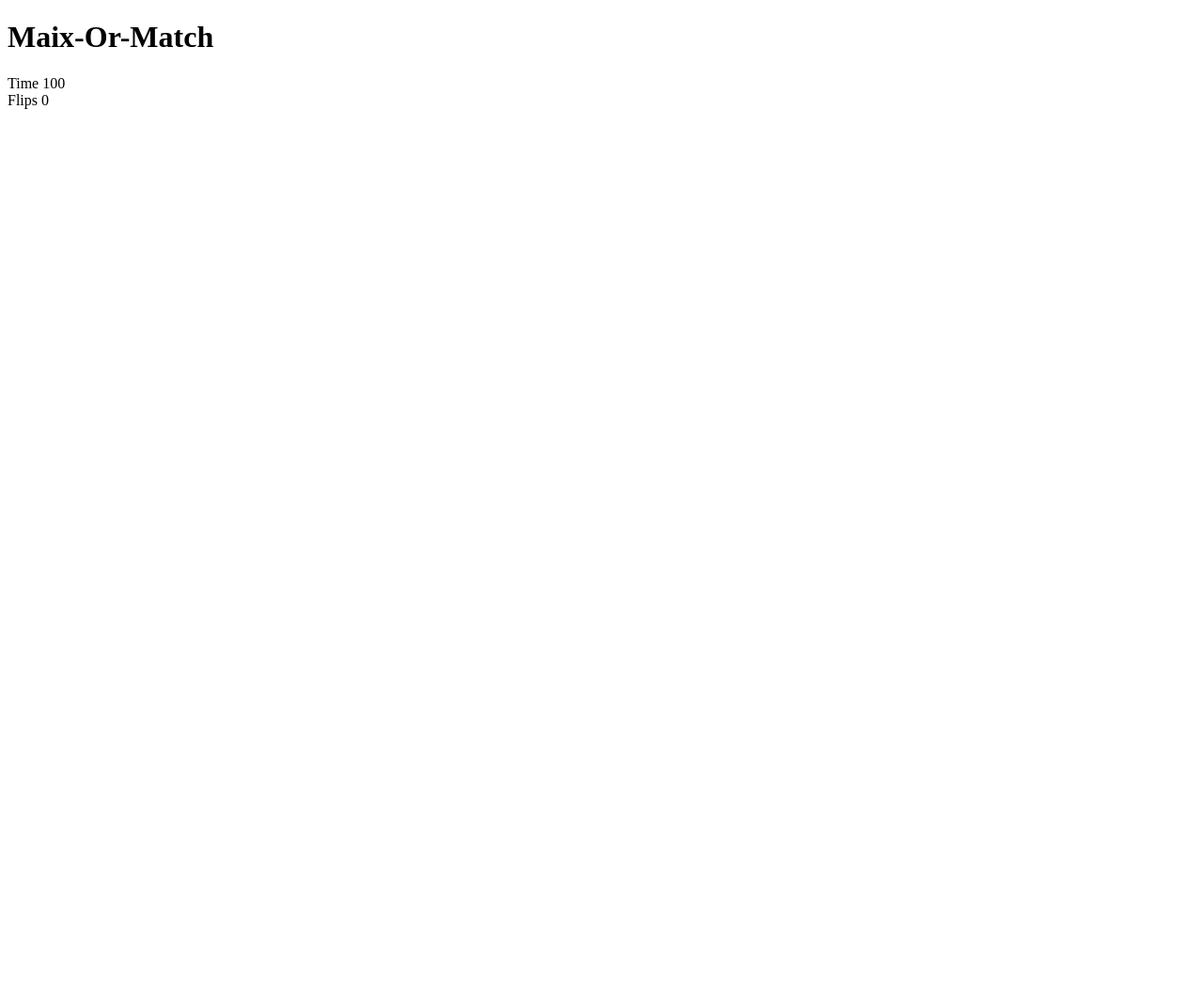
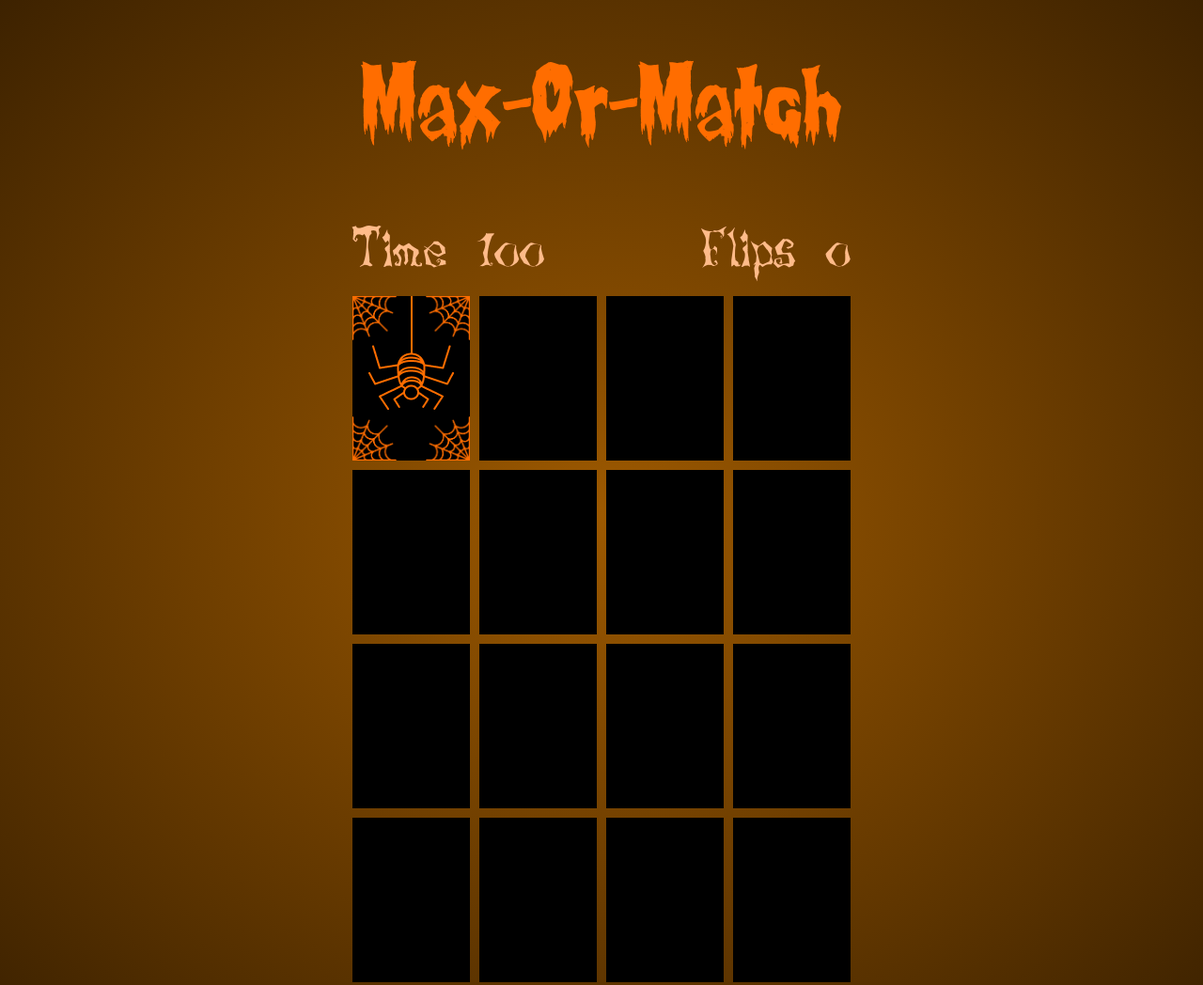
Before and after one commit to ALEKSEY0305/halloween-game, a plain HTML site: page index.html in a window 1280 px wide. Shown: the top 1048 px of the page at 94% size. Before the commit the page ends 800 px from the top, so only its background shows below. Drawn offline with Linux system fonts and the light colour scheme; files whose address does not match are found by name.

Commit message:
add cards in html and add styles and hover in css

```diff
--- a/index.html
+++ b/index.html
@@ -4,10 +4,11 @@
     <meta charset="UTF-8">
     <meta http-equiv="X-UA-Compatible" content="IE=edge">
     <meta name="viewport" content="width=device-width, initial-scale=1.0">
+    <link rel="stylesheet" href="style.css">
     <title>Mix-Or-Match</title>
 </head>
 <body>
-    <h1 class="page-title">Maix-Or-Match</h1>
+    <h1 class="page-title">Max-Or-Match</h1>
     <div class="game-container">
         <div class="game-info-container">
             <div class="game-info">
@@ -16,6 +17,33 @@
                 Flips <span id="flips">0</span>
             </div>
         </div>
+        <div class="card">
+            <div class="card-back card-face">
+                <img src="/assets/Images/Cobweb.png" alt="cobweb" class="cob-web cob-web-top-left">
+                <img src="/assets/Images/Cobweb.png" alt="cobweb" class="cob-web cob-web-top-right">
+                <img src="/assets/Images/Cobweb.png" alt="cobweb" class="cob-web cob-web-bottom-left">
+                <img src="/assets/Images/Cobweb.png" alt="cobweb" class="cob-web cob-web-bottom-right">
+                <img src="/assets/Images/Spider.png" alt="cobweb" class="spider">
+            </div>
+            <div class="card-front card-face">
+
+            </div>
+        </div>
+        <div class="card"></div>
+        <div class="card"></div>
+        <div class="card"></div>
+        <div class="card"></div>
+        <div class="card"></div>
+        <div class="card"></div>
+        <div class="card"></div>
+        <div class="card"></div>
+        <div class="card"></div>
+        <div class="card"></div>
+        <div class="card"></div>
+        <div class="card"></div>
+        <div class="card"></div>
+        <div class="card"></div>
+        <div class="card"></div>
     </div>
 </body>
 </html>
--- a/style.css
+++ b/style.css
@@ -12,15 +12,102 @@
 
 *{
     box-sizing: border-box;
-    background-color: aliceblue;
+
+}
+
+body {
+    margin: 0;
+    background: radial-gradient(#9d5900, #3d2200);
+}
+
+html {
+    min-height: 100vh;
+}
+
+.page-title {
+    color: #FF6D00;
+    font-family: Creepy, serif;
+    font-weight: normal;
+    text-align: center;
+    font-size: 6em;
+
+}
+.game-container {
+    display: grid;
+    grid-template-columns: repeat(4, auto);
+    grid-gap: 10px;
+    margin: 50px;
+    justify-content: center;
+
+}
+.game-info-container {
+    grid-column: 1 / -1;
+    display: flex;
+    justify-content: space-between;
+
+}
+.game-info {
+    font-family: Lunacy, serif;
+    color: #ffbb89;
+    font-size: 4em;
 }
 
 
-.page-title {
+.card {
+    position: relative;
+    background-color: black;
+    height: 175px;
+    width: 125px;
+
 }
-.game-container {
+
+.card-face {
+    position: absolute;
+    width: 100%;
+    height: 100%;
+    display: flex;
+    justify-content: center;
+    align-items: center;
+    overflow: hidden;
+    backface-visibility: hidden;
+
 }
-.game-info-container {
+
+.card-front {
+    transform: rotateX(180deg);
 }
-.game-info {
+
+.cob-web {
+    position: absolute;
+    width: 47px;
+    height: 47px;
 }
+.cob-web-top-left {
+    transform: rotate(270deg);
+    top: 0;
+    left: 0;
+}
+.cob-web-top-right {
+    top: 0;
+    right: 0;
+}
+
+.cob-web-bottom-left {
+    transform: rotate(180deg);
+    bottom: 0;
+    left: 0;
+}
+.cob-web-bottom-right {
+    transform: rotate(90deg);
+    bottom: 0;
+    right: 0;
+}
+.spider {
+    align-self: flex-start;
+    transform: translateY(-10px);
+    transition: transform 100ms ease-in-out;
+}
+
+.card-back:hover .spider {
+    transform: translateY(0);
+}
```
